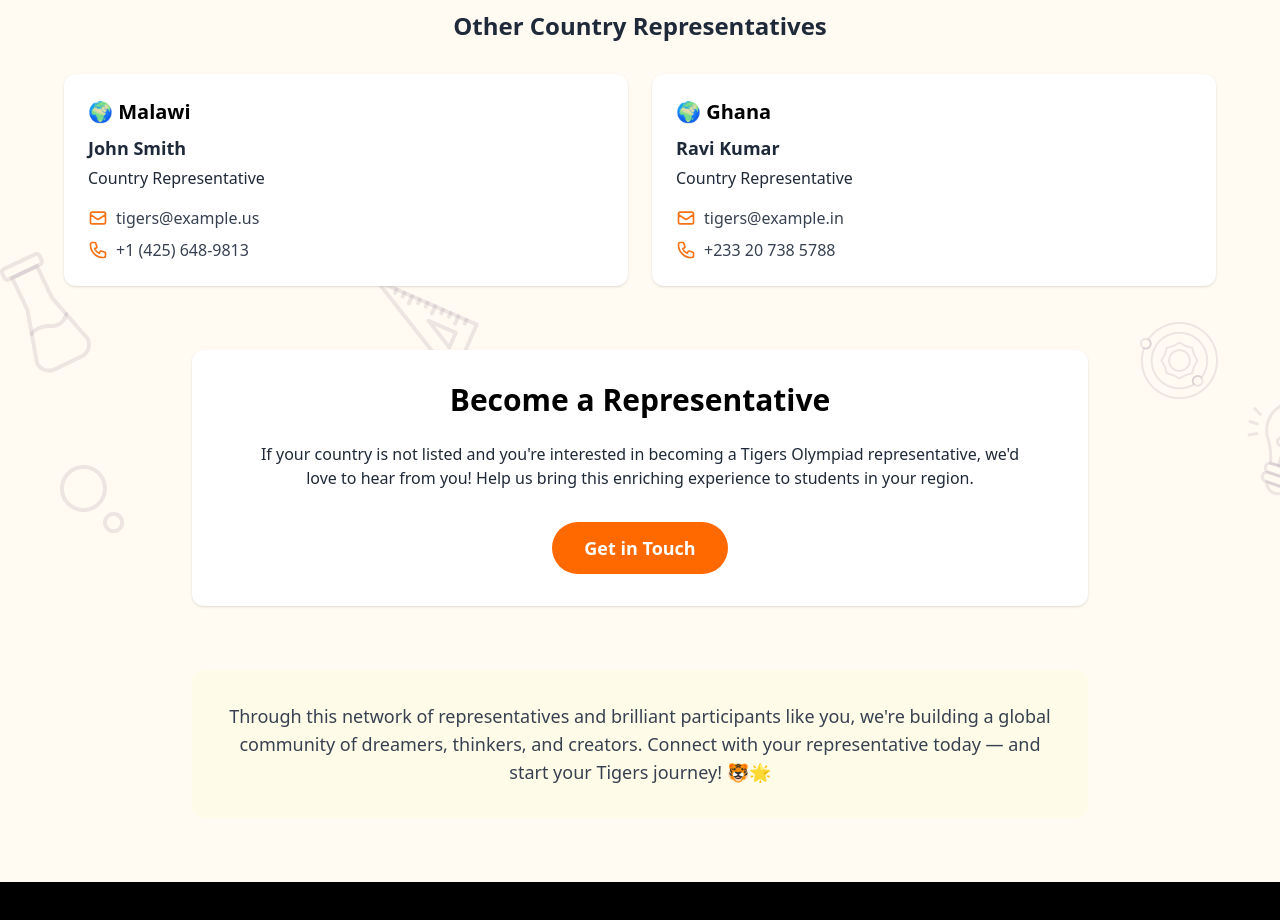
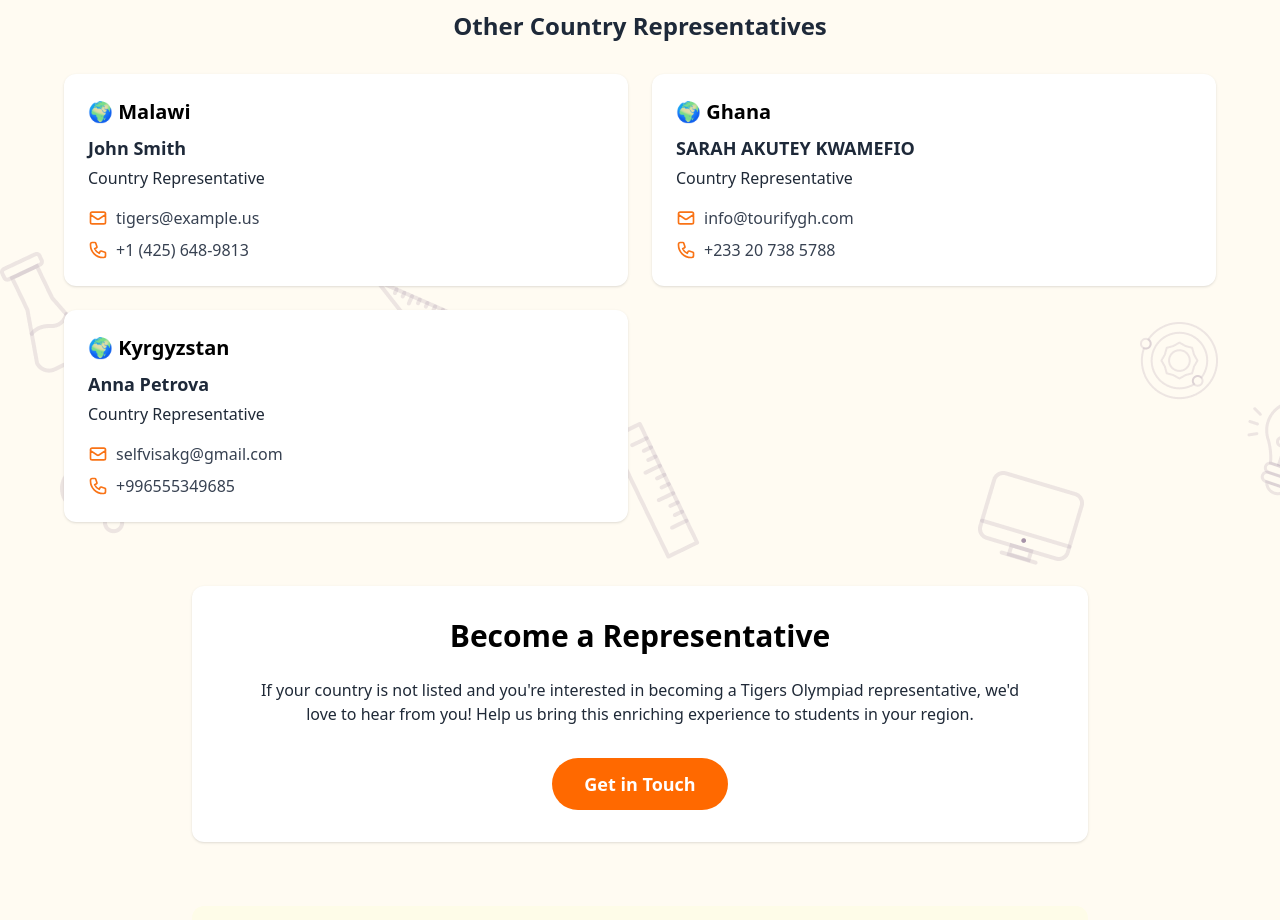
Before and after one commit to VladNaboka/olympiad_tiger_site, a Next.js app: page /representatives in a window 1280 px wide. Shown: the part 1120-2040 px from the top of the page. Built offline with nearby package versions, Linux system fonts and the light colour scheme.

Commit message:
update names

```diff
--- a/src/app/partners/page.js
+++ b/src/app/partners/page.js
@@ -16,7 +16,7 @@
     id: 2,
     name: "SIL Olympiad",
     description: "SiL Subject Tests, a rigorously designed, research-backed language assessment for Years 1-9. STEM and English Tests, developed by graduates from the University of Oxford’s Department of Education and marked by a team of Oxford and Cambridge (Oxbridge) specialists. Our test is aligned with the British National Curriculum and designed to challenge students while identifying high achievers both nationally and internationally.",
-    category: "Educational Partner",
+    category: "Art Partner",
     website: "https://sharingislearning.com/",
     logo: "/image/sil-olympiad.jpeg"
   },
@@ -61,6 +61,8 @@
       return 'bg-blue-100 text-blue-800';
     case 'Cultural Partner':
       return 'bg-purple-100 text-purple-800';
+    case 'Art Partner':
+      return 'bg-orange-100 text-orange-800';
     case 'Venue Partner':
       return 'bg-green-100 text-green-800';
     case 'Development Partner':
--- a/src/app/representatives/page.js
+++ b/src/app/representatives/page.js
@@ -23,19 +23,19 @@
   {
     id: 3,
     country: "Ghana",
-    name: "Ravi Kumar",
+    name: "SARAH AKUTEY KWAMEFIO",
     role: "Country Representative",
-    email: "tigers@example.in",
+    email: "info@tourifygh.com",
     phone: "+233 20 738 5788"
   },
-  // {
-  //   id: 4,
-  //   country: "Russia",
-  //   name: "Anna Petrova",
-  //   role: "Country Representative",
-  //   email: "tigers@example.ru",
-  //   phone: "+7 495 123 4567"
-  // }
+  {
+    id: 4,
+    country: "Kyrgyzstan",
+    name: "Anna Petrova",
+    role: "Country Representative",
+    email: "selfvisakg@gmail.com",
+    phone: "+996555349685"
+  }
 ];
 
 export default function Representatives() {
--- a/src/app/rules/page.js
+++ b/src/app/rules/page.js
@@ -18,9 +18,11 @@
     title: "🏢 Organizer",
     content: `The Olympiad is organized by TIGERS, an independent educational initiative launched in 2025. Our team has extensive experience in international collaboration and previously worked with global partners on educational and cultural projects.
 
-TIGERS operates under the umbrella of Owlwin, a trusted international educational company with over 10 years of experience in organizing academic camps and Olympiads abroad.
+  TIGERS operates under the umbrella of Owlwin, a trusted international educational company with over 10 years of experience in organizing academic camps and Olympiads abroad.
 
-Together, we aim to create inspiring opportunities for young talents around the world.`
+  We are proud to partner with SIL Olympiad, which offers SiL Subject Tests—a rigorously designed, research-backed language assessment for Years 1-9, as well as STEM and English Tests. These assessments are developed by graduates from the University of Oxford's Department of Education and marked by a team of Oxford and Cambridge (Oxbridge) specialists. The tests are aligned with the British National Curriculum and designed to challenge students while identifying high achievers both nationally and internationally.
+
+  Together, we aim to create inspiring opportunities for young talents around the world.`
   },
   {
     id: 3,
```
